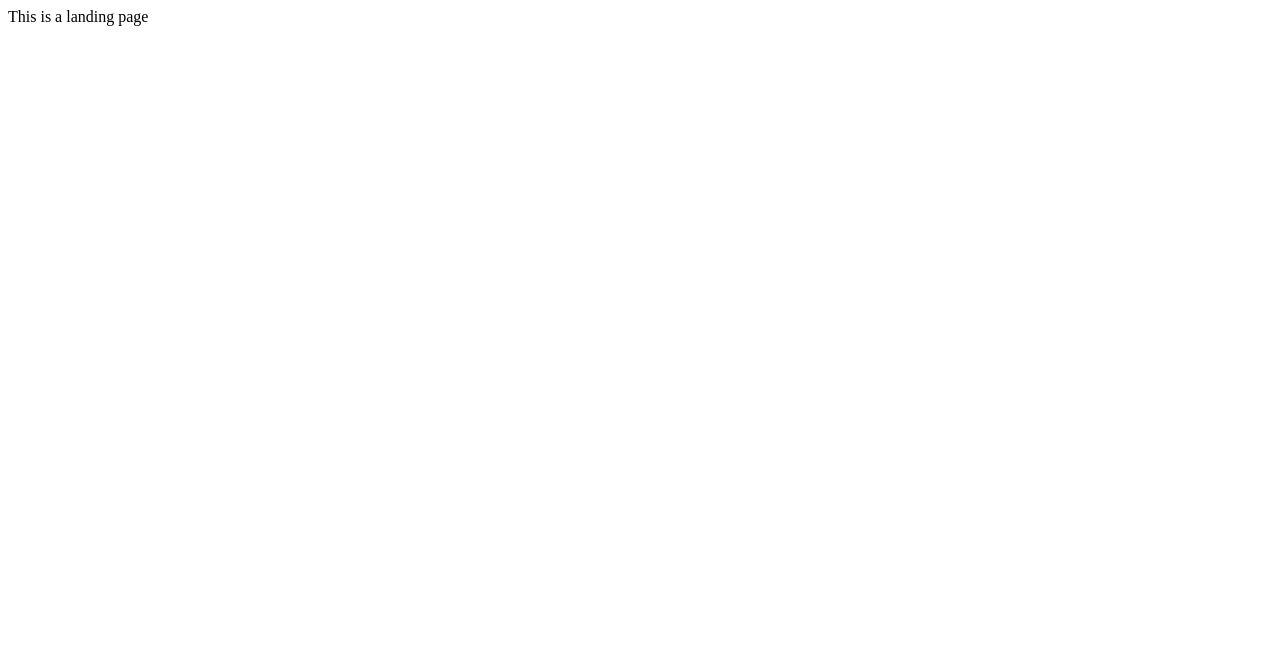
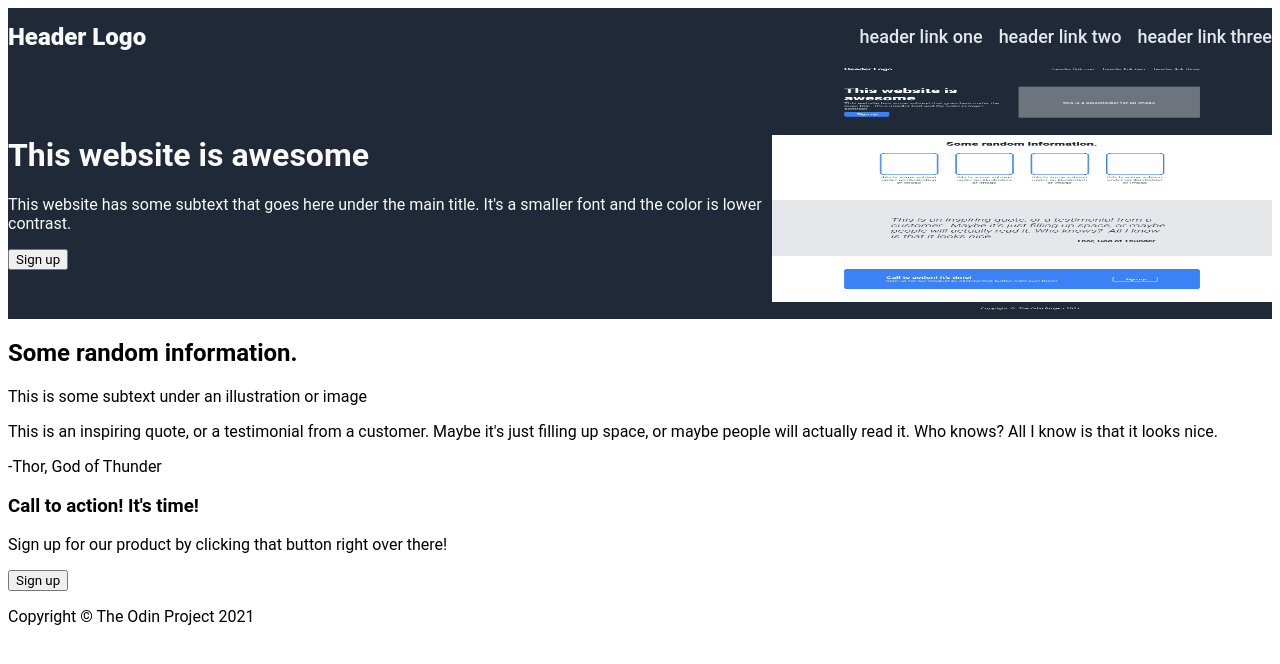
Before and after one commit to MegaClinton/Landing-Page, a plain HTML site: page index.html in a window 1280 px wide. Drawn offline with Linux system fonts and the light colour scheme.

Commit message:
Reorganize html, change font

```diff
--- a/index.html
+++ b/index.html
@@ -3,9 +3,73 @@
   <head>
     <meta charset="UTF-8" />
     <meta name="viewport" content="width=device-width, initial-scale=1.0" />
+    <link rel="stylesheet" href="styles.css" />
     <title>Landing Page</title>
   </head>
   <body>
-    This is a landing page
+    <!-- Hero Section -->
+    <div class="hero">
+      <div class="header">
+        <div class="logo">Header Logo</div>
+        <ul class="nav-links">
+          <li><a href="#">header link one</a></li>
+          <li><a href="#">header link two</a></li>
+          <li><a href="#">header link three</a></li>
+        </ul>
+      </div>
+      <div class="hero-content">
+        <div class="hero-main">
+          <h1>This website is awesome</h1>
+          <p>
+            This website has some subtext that goes here under the main title.
+            It's a smaller font and the color is lower contrast.
+          </p>
+          <button class="signup-btn">Sign up</button>
+        </div>
+        <div class="hero-image">
+          <img src="01.png" alt="placeholder" width="500" height="250" />
+        </div>
+      </div>
+    </div>
+
+    <!-- Information Section -->
+    <div class="information">
+      <h2>Some random information.</h2>
+      <div class="info-cards">
+        <div class="card">
+          <div class="card-image"></div>
+          <p>This is some subtext under an illustration or image</p>
+        </div>
+        <!-- Repeat card div 3 more times -->
+      </div>
+    </div>
+
+    <!-- Quote Section -->
+    <div class="quote-section">
+      <p class="quote-text">
+        This is an inspiring quote, or a testimonial from a customer. Maybe it's
+        just filling up space, or maybe people will actually read it. Who knows?
+        All I know is that it looks nice.
+      </p>
+      <p class="quote-author">-Thor, God of Thunder</p>
+    </div>
+
+    <!-- Call to Action Section -->
+    <div class="cta-section">
+      <div class="cta-container">
+        <div class="cta-text">
+          <h3>Call to action! It's time!</h3>
+          <p>
+            Sign up for our product by clicking that button right over there!
+          </p>
+        </div>
+        <button class="cta-button">Sign up</button>
+      </div>
+    </div>
+
+    <!-- Footer -->
+    <div class="footer">
+      <p>Copyright © The Odin Project 2021</p>
+    </div>
   </body>
 </html>
--- a/styles.css
+++ b/styles.css
@@ -0,0 +1,38 @@
+* {
+  font-family: "Roboto", sans-serif;
+}
+
+.hero {
+  background-color: #1f2937;
+  color: #f9faf8;
+}
+
+.header {
+  display: flex;
+  justify-content: space-between;
+  align-items: center;
+}
+
+.hero-content {
+  display: flex;
+  justify-content: space-between;
+  align-items: center;
+}
+
+.logo {
+  font-size: 24px;
+  font-weight: 900;
+}
+
+.nav-links {
+  font-size: 18px;
+  list-style: none;
+  display: flex;
+  gap: 16px;
+  font-weight: 500;
+}
+
+.nav-links a {
+  text-decoration: none;
+  color: #e5e7eb;
+}
```
